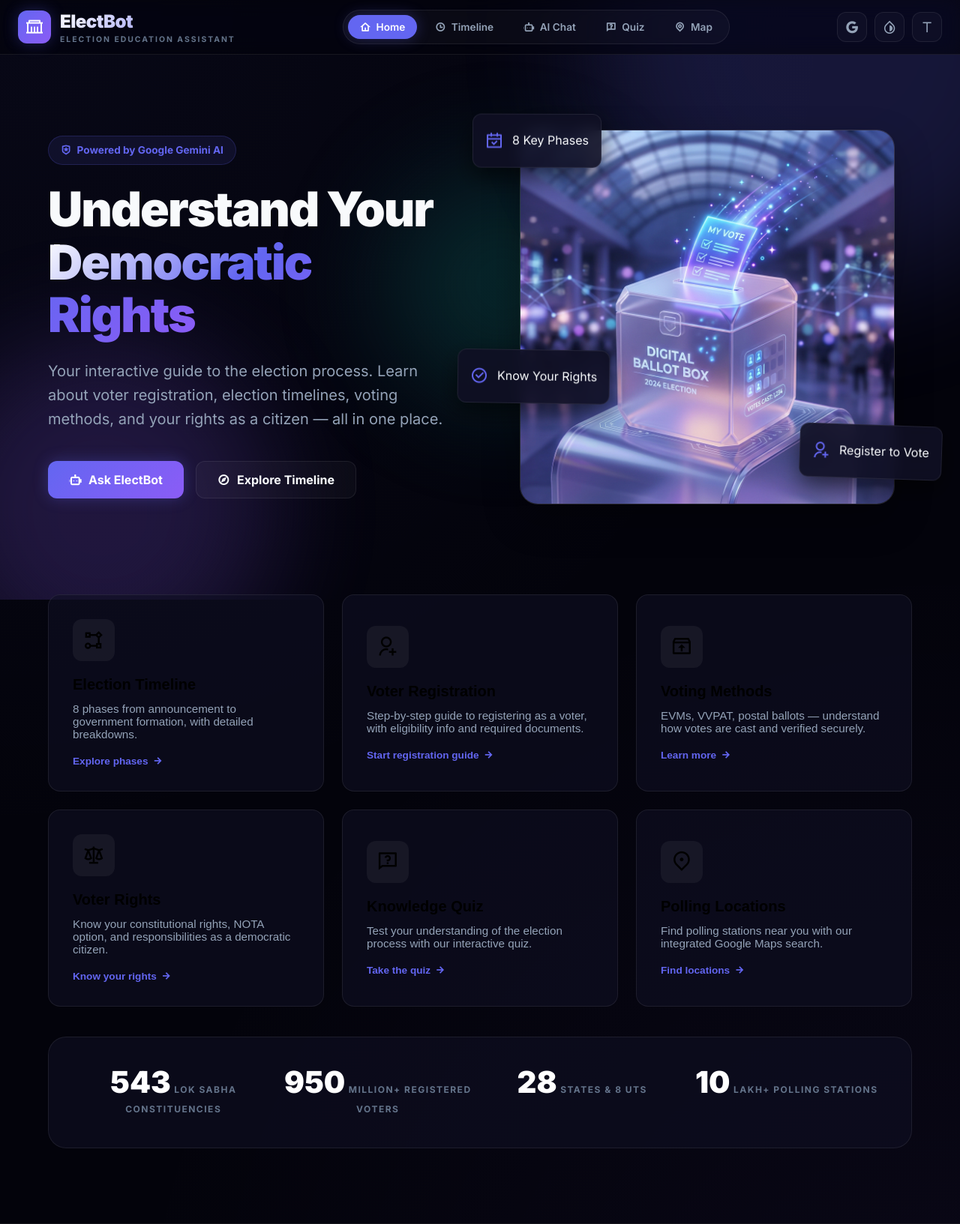
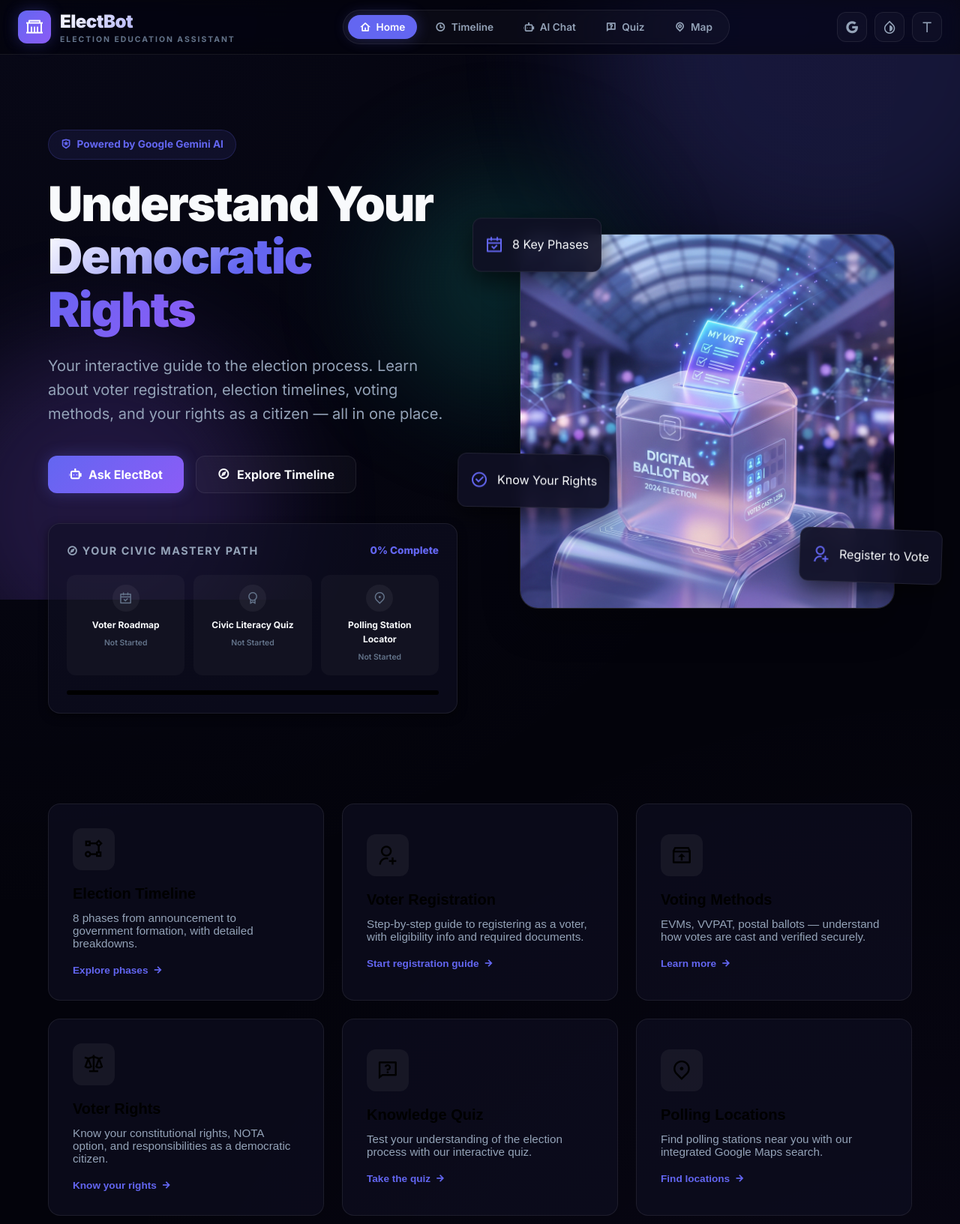
Before and after one commit to Aayush9-spec/ElectBot, a Flask app: page / in a window 1280 px wide. Shown: the top 1633 px of the page at 75% size. Run offline with Flask 3, Linux system fonts and the light colour scheme; some libraries are stand-ins or nearby versions.

Commit message:
Final Polish: Added Civic Mastery Path, Achievement Badges, and Accessibility improvements

```diff
--- a/static/css/style.css
+++ b/static/css/style.css
@@ -625,3 +625,99 @@ body {
   0%, 80%, 100% { transform: scale(0); }
   40% { transform: scale(1); }
 }
+
+/* ═══ Civic Mastery Roadmap ═══ */
+.civic-roadmap {
+  background: var(--surface);
+  border: var(--border-thin);
+  border-radius: var(--radius-lg);
+  padding: 24px;
+  margin-top: 40px;
+  box-shadow: var(--shadow-sm);
+  max-width: 600px;
+}
+.roadmap-header {
+  display: flex;
+  justify-content: space-between;
+  align-items: center;
+  margin-bottom: 20px;
+}
+.roadmap-header h4 { font-size: 0.9rem; text-transform: uppercase; letter-spacing: 1.5px; color: var(--text-dim); }
+.progress-percent { font-size: 0.85rem; font-weight: 800; color: var(--primary); }
+
+.roadmap-steps { display: grid; grid-template-columns: repeat(3, 1fr); gap: 12px; margin-bottom: 20px; }
+.roadmap-step {
+  padding: 12px;
+  border-radius: var(--radius-md);
+  background: var(--glass);
+  border: 1px solid transparent;
+  display: flex;
+  flex-direction: column;
+  align-items: center;
+  text-align: center;
+  gap: 8px;
+  transition: var(--transition);
+  cursor: pointer;
+}
+.roadmap-step:hover { border-color: var(--primary); background: rgba(255,255,255,0.05); }
+.roadmap-step.complete { border-color: var(--success); }
+.roadmap-step.complete .step-icon { background: var(--success); color: #fff; }
+.roadmap-step.complete .step-status { color: var(--success); }
+
+.step-icon {
+  width: 36px;
+  height: 36px;
+  border-radius: 50%;
+  background: rgba(255,255,255,0.05);
+  display: flex;
+  align-items: center;
+  justify-content: center;
+  font-size: 1.1rem;
+  color: var(--text-muted);
+  transition: var(--transition);
+}
+.step-label { font-size: 0.75rem; font-weight: 700; display: block; }
+.step-status { font-size: 0.65rem; font-weight: 600; color: var(--text-muted); }
+
+.roadmap-progress {
+  height: 6px;
+  background: var(--bg-dark);
+  border-radius: 3px;
+  overflow: hidden;
+}
+.roadmap-progress-fill {
+  height: 100%;
+  width: 0%;
+  background: var(--grad-primary);
+  transition: width 1s cubic-bezier(0.4, 0, 0.2, 1);
+}
+
+/* ═══ Reduced Motion ═══ */
+@media (prefers-reduced-motion: reduce) {
+  *, ::before, ::after {
+    animation-delay: -1ms !important;
+    animation-duration: 1ms !important;
+    animation-iteration-count: 1 !important;
+    background-attachment: initial !important;
+    scroll-behavior: auto !important;
+    transition-duration: 0s !important;
+    transition-delay: 0s !important;
+  }
+}
+.civic-badge {
+  display: inline-flex;
+  align-items: center;
+  gap: 8px;
+  background: var(--grad-primary);
+  color: #fff;
+  padding: 10px 20px;
+  border-radius: 99px;
+  margin-top: 20px;
+  font-weight: 800;
+  box-shadow: var(--glow-primary);
+  animation: popIn 0.5s cubic-bezier(0.175, 0.885, 0.32, 1.275);
+}
+@keyframes popIn {
+  from { opacity: 0; transform: scale(0.5); }
+  to { opacity: 1; transform: scale(1); }
+}
--- a/static/js/app.js
+++ b/static/js/app.js
@@ -62,8 +62,14 @@ function navigateTo(section) {
   if (el) el.classList.add('active');
   if (btn) btn.classList.add('active');
   window.scrollTo({ top: 0, behavior: 'smooth' });
-  if (section === 'timeline') renderTimeline();
-  if (section === 'map') initMapFallback();
+  if (section === 'timeline') {
+    renderTimeline();
+    updateMastery('timeline');
+  }
+  if (section === 'map') {
+    initMapFallback();
+    updateMastery('map');
+  }
 }
 
 // ═══ Accessibility ═══
@@ -321,6 +327,8 @@ function showResults() {
   const resultsEl = document.getElementById('quiz-results');
   resultsEl?.classList.remove('hidden');
 
+  updateMastery('quiz');
+
   const pct = Math.round((score / quizQuestions.length) * 100);
   const circumference = 2 * Math.PI * 54; // 339.292
   const offset = circumference - (pct / 100) * circumference;
@@ -330,14 +338,17 @@ function showResults() {
     document.getElementById('score-circle').style.strokeDashoffset = offset;
   }, 100);
 
-  let icon, title, msg;
-  if (pct >= 80) { icon = '🏆'; title = 'Excellent!'; msg = 'You have a great understanding of the election process!'; }
+  let icon, title, msg, badge = '';
+  if (pct >= 80) {
+    icon = '🏆'; title = 'Excellent!'; msg = 'You have a great understanding of the election process!';
+    if (pct === 100) badge = '<div class="civic-badge"><i class="ri-medal-line"></i> Certified Civic Citizen</div>';
+  }
   else if (pct >= 50) { icon = '👍'; title = 'Good job!'; msg = 'You know the basics. Explore more topics to improve!'; }
   else { icon = '📚'; title = 'Keep learning!'; msg = 'Use ElectBot to learn more about elections and try again!'; }
 
   document.getElementById('quiz-results-icon').textContent = icon;
   document.getElementById('quiz-results-title').textContent = title;
-  document.getElementById('quiz-results-message').textContent = `You scored ${score}/${quizQuestions.length}. ${msg}`;
+  document.getElementById('quiz-results-message').innerHTML = `You scored ${score}/${quizQuestions.length}. ${msg}${badge}`;
 }
 
 // ═══ Map ═══
@@ -437,9 +448,43 @@ document.getElementById('map-locate-btn')?.addEventListener('click', () => {
   }
 });
 
+// ═══ Civic Mastery Tracking ═══
+const MASTERY_STATE = JSON.parse(localStorage.getItem('electbot_mastery') || '{"timeline":false,"quiz":false,"map":false}');
+
+function updateMastery(key, value = true) {
+  MASTERY_STATE[key] = value;
+  localStorage.setItem('electbot_mastery', JSON.stringify(MASTERY_STATE));
+  renderMastery();
+}
+
+function renderMastery() {
+  let completeCount = 0;
+  Object.keys(MASTERY_STATE).forEach(key => {
+    const isComplete = MASTERY_STATE[key];
+    if (isComplete) completeCount++;
+    const stepEl = document.getElementById(`step-${key}`);
+    if (stepEl) {
+      stepEl.classList.toggle('complete', isComplete);
+      stepEl.querySelector('.step-status').textContent = isComplete ? 'Mastered' : 'Not Started';
+    }
+  });
+
+  const percent = Math.round((completeCount / 3) * 100);
+  const fill = document.getElementById('mastery-progress-fill');
+  const txt = document.getElementById('mastery-percent');
+  if (fill) fill.style.width = percent + '%';
+  if (txt) txt.textContent = percent + '% Complete';
+}
+
+document.querySelectorAll('.roadmap-step').forEach(step => {
+  step.addEventListener('click', () => navigateTo(step.dataset.target));
+});
+
 // ═══ Init ═══
 document.addEventListener('DOMContentLoaded', () => {
   console.log('🗳️ ElectBot initialized');
+  renderMastery();
+
   // Handle direct links to sections
   const path = window.location.pathname.replace('/', '');
   const validSections = ['home', 'timeline', 'chat', 'quiz', 'map'];
--- a/templates/index.html
+++ b/templates/index.html
@@ -114,6 +114,40 @@
                             <i class="ri-compass-3-line"></i>
                             Explore Timeline
                         </button>
+                    </div>
+
+                    <!-- Civic Mastery Path (Progress Tracker) -->
+                    <div class="civic-roadmap" id="civic-roadmap" aria-label="Your educational progress">
+                        <div class="roadmap-header">
+                            <h4><i class="ri-compass-3-line"></i> Your Civic Mastery Path</h4>
+                            <span class="progress-percent" id="mastery-percent">0% Complete</span>
+                        </div>
+                        <div class="roadmap-steps">
+                            <div class="roadmap-step" id="step-timeline" data-target="timeline">
+                                <div class="step-icon"><i class="ri-calendar-check-line"></i></div>
+                                <div class="step-content">
+                                    <span class="step-label">Voter Roadmap</span>
+                                    <span class="step-status">Not Started</span>
+                                </div>
+                            </div>
+                            <div class="roadmap-step" id="step-quiz" data-target="quiz">
+                                <div class="step-icon"><i class="ri-award-line"></i></div>
+                                <div class="step-content">
+                                    <span class="step-label">Civic Literacy Quiz</span>
+                                    <span class="step-status">Not Started</span>
+                                </div>
+                            </div>
+                            <div class="roadmap-step" id="step-map" data-target="map">
+                                <div class="step-icon"><i class="ri-map-pin-2-line"></i></div>
+                                <div class="step-content">
+                                    <span class="step-label">Polling Station Locator</span>
+                                    <span class="step-status">Not Started</span>
+                                </div>
+                            </div>
+                        </div>
+                        <div class="roadmap-progress">
+                            <div class="roadmap-progress-fill" id="mastery-progress-fill"></div>
+                        </div>
                     </div>
                 </div>
                 <div class="hero-visual">
```
